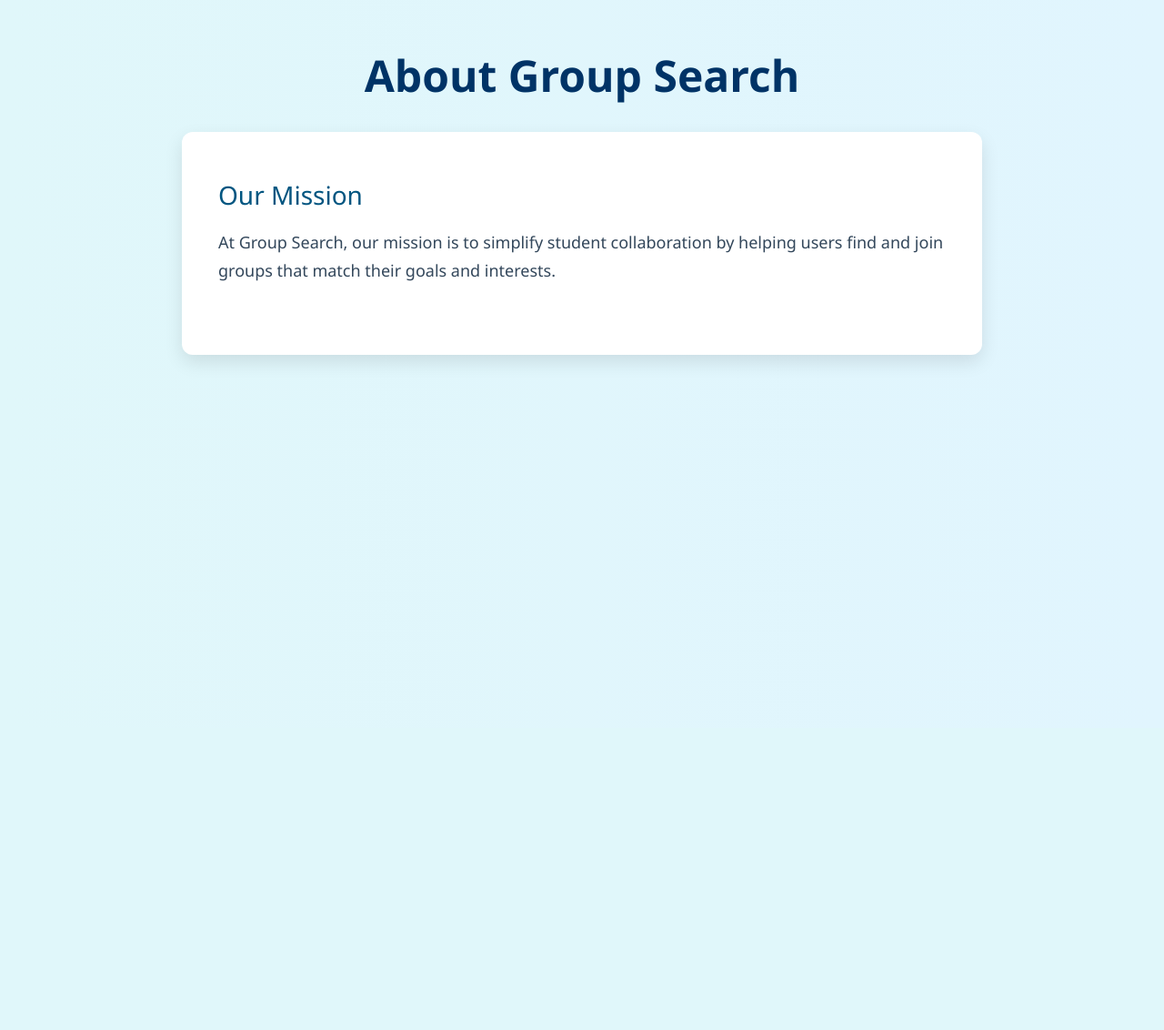
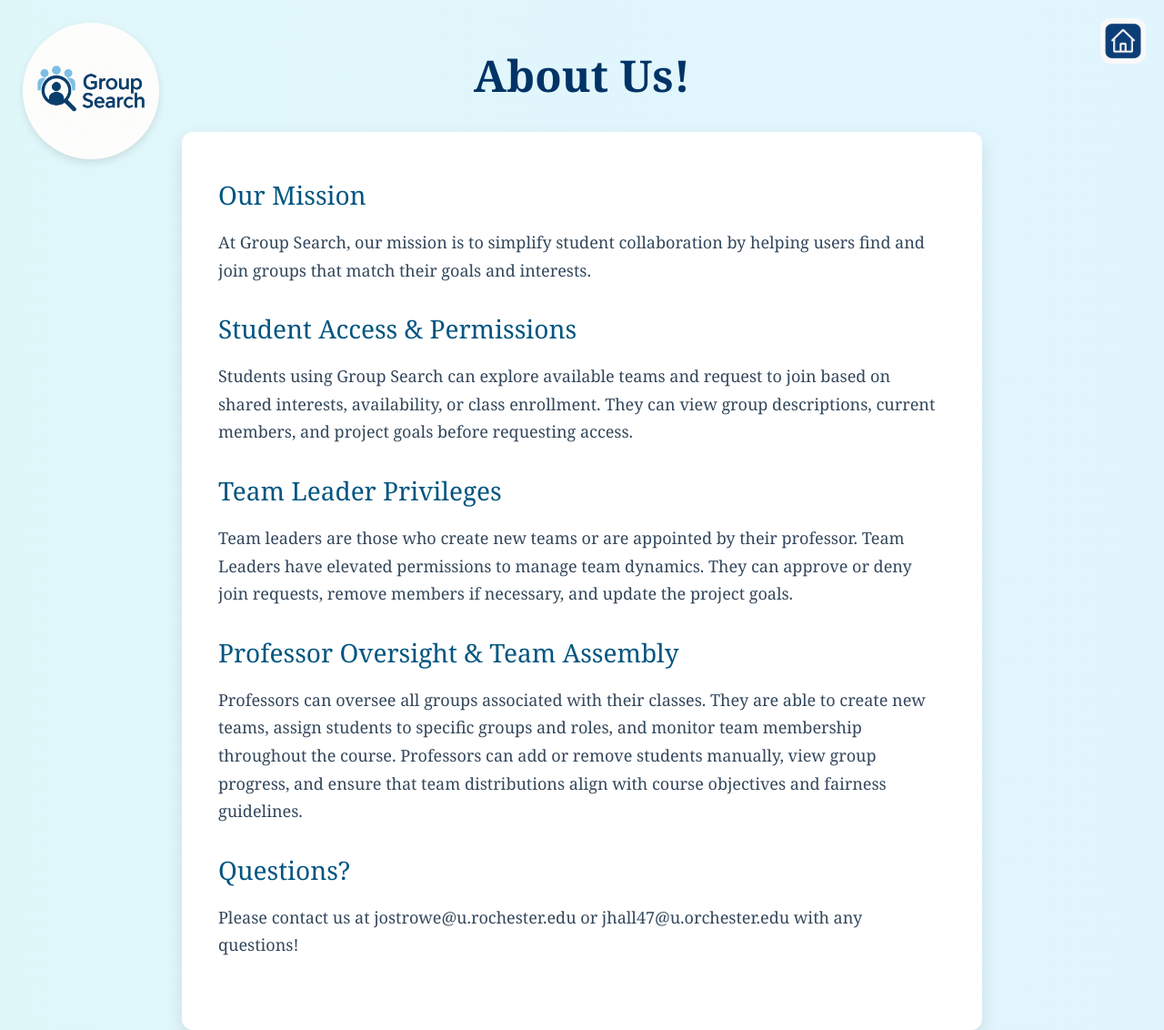
Before and after one commit to jostrower/CSC261Database, a PHP site: page /about.html in a window 1280 px wide. Shown: the whole page at 91% size. Before the commit the page ends 400 px from the top, so only its background shows below. Run offline with PHP 8.4, Linux system fonts and the light colour scheme.

Commit message:
Update logo, home button, and about page

```diff
--- a/Task B/about.html
+++ b/Task B/about.html
@@ -6,8 +6,16 @@
 </head>
 <body class="about-page">
 
+<div class="site-header">
+    <img src="logo.png" alt="Group Search Logo" class="site-logo">
+</div>
+
+<a href="welcomePage.html" class="home-button" title="Go to Home">
+    <img src="home.png" alt="Home" class="home-icon">
+</a>
+
 <header>
-        <h1 class="page-title">About Group Search</h1>
+    <h1 class="page-title">About Us!</h1>
 </header>
 
 <main class="about-content">
@@ -19,6 +27,33 @@
         </p>
     </section>
 
+    <section class="permissions-section">
+        <h2>Student Access & Permissions</h2>
+        <p>
+            Students using Group Search can explore available teams and request to join based on shared interests, availability, or class enrollment. They can view group descriptions, current members, and project goals before requesting access.
+        </p>
+    </section>
+
+    <section class="leader-section">
+        <h2>Team Leader Privileges</h2>
+        <p>
+            Team leaders are those who create new teams or are appointed by their professor. Team Leaders have elevated permissions to manage team dynamics. They can approve or deny join requests, remove members if necessary, and update the project goals.
+        </p>
+    </section>
+
+    <section class="professor-section">
+        <h2>Professor Oversight & Team Assembly</h2>
+        <p>
+            Professors can oversee all groups associated with their classes. They are able to create new teams, assign students to specific groups and roles, and monitor team membership throughout the course. Professors can add or remove students manually, view group progress, and ensure that team distributions align with course objectives and fairness guidelines.
+        </p>
+    </section>
+    <section class="help-section">
+        <h2>Questions?</h2>
+        <p>
+            Please contact us at jostrowe@u.rochester.edu or jhall47@u.orchester.edu with any questions!
+        </p>
+    </section>
+
 </main>
 
 </body>
--- a/Task B/registration.html
+++ b/Task B/registration.html
@@ -5,6 +5,12 @@
         <link rel="stylesheet" href="style.css">
     </head>
     <body>
+        <div class="site-header">
+            <img src="logo.png" alt="Group Search Logo" class="site-logo">
+        </div>
+        <a href="welcomePage.html" class="home-button" title="Go to Home">
+            <img src="home.png" alt="Home" class="home-icon">
+          </a>
         <h1>Student ID Not Found</h1>
         <h2>Register below:</h2>
 
--- a/Task B/style.css
+++ b/Task B/style.css
@@ -1,22 +1,56 @@
 body {
     background: linear-gradient(to right, #e0f7fa, #e1f5fe);
     color: #003366;
-    font-family: 'Segoe UI', Tahoma, Geneva, Verdana, sans-serif;
+    font-family: Georgia, serif;
     margin: 0;
     min-height: 100vh;
     display: flex;
     flex-direction: column;
     align-items: center;
   }
+  .site-header {
+    position: absolute;
+    top: 25px;
+    left: 25px;
+    z-index: 999;
+  }
 
-  /* Top title styling */
+  .site-logo {
+    height: 150px;
+    width: auto;
+    border-radius: 50%;
+    object-fit: contain;
+    box-shadow: 0 4px 8px rgba(0, 0, 0, 0.1);
+  }
+
+  .home-button {
+    position: fixed;
+    top: 20px;
+    right: 20px;
+    z-index: 1000;
+    text-decoration: none;
+  }
+
+  .home-icon {
+    height: 50px;
+    width: 50px;
+    border-radius: 12px;
+    object-fit: cover;
+    cursor: pointer;
+    transition: transform 0.3s ease, opacity 0.3s ease;
+  }
+
+  .home-icon:hover {
+    transform: scale(1.05);
+    opacity: 0.85;
+  }
+
   .page-title {
     margin-top: 40px;
     font-size: 60px;
     color: #003366;
   }
 
-  /* Welcome Page Container */
   .welcome-container {
     text-align: center;
     margin-top: 80px;
@@ -28,21 +62,18 @@ body {
     width: 90%;
   }
 
-  /* Welcome Heading */
   .welcome-container h1 {
     font-size: 48px;
     margin-bottom: 20px;
     color: #003366;
   }
 
-  /* Welcome subtext */
   .welcome-container p {
     font-size: 20px;
     color: #336699;
     margin-bottom: 30px;
   }
 
-  /* Button Group */
   .button-group {
     display: flex;
     flex-direction: column;
@@ -65,7 +96,6 @@ body {
     transform: translateY(-2px);
   }
 
-  /* Login container (unchanged from original) */
   .login-container {
     margin-top: 30px;
     text-align: center;
--- a/Task B/welcomePage.html
+++ b/Task B/welcomePage.html
@@ -5,6 +5,12 @@
     <link rel="stylesheet" href="style.css">
 </head>
 <body class="welcome-page">
+    <div class="site-header">
+        <img src="logo.png" alt="Group Search Logo" class="site-logo">
+    </div>
+    <a href="welcomePage.html" class="home-button" title="Go to Home">
+        <img src="home.png" alt="Home" class="home-icon">
+      </a>
     <div class="welcome-container">
         <h1>Welcome to Group Search!</h1>
         <p>Select an option to continue:</p>
```
Also changed, not shown: Task B/login.html (+6 -1 lines), Task B/profLogin.html (+6 -1 lines), Task B/home.png (added), Task B/logo.png (added), 1 other file. Lines whose indentation alone changed are shown as unchanged.
